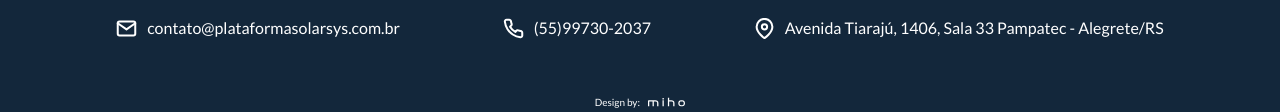
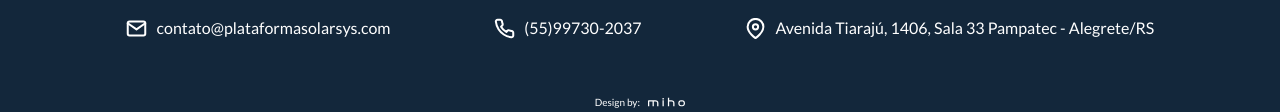
Before and after one commit to tiagoharry/solarsys, a plain HTML site: page index.html in a window 1280 px wide. Shown: the part 3036-3148 px from the top of the page. Drawn offline with Linux system fonts and the light colour scheme.

Commit message:
email correction

```diff
--- a/css/style.css
+++ b/css/style.css
@@ -38,7 +38,6 @@ header {
   border: none;
   background: none;
   color: #13273B;
-  /*z-index: 2;*/
 }
 
 #hamburguer {
--- a/index.html
+++ b/index.html
@@ -247,7 +247,7 @@
     <div class="footer_links">
       <div class="email">
         <img src="./assets/email.svg" alt="carta">
-        <a href="">contato@plataformasolarsys.com.br</a>
+        <a href="">contato@plataformasolarsys.com</a>
       </div>
       <div class="phone">
         <img src="./assets/phone.svg" alt="telefone">
```
